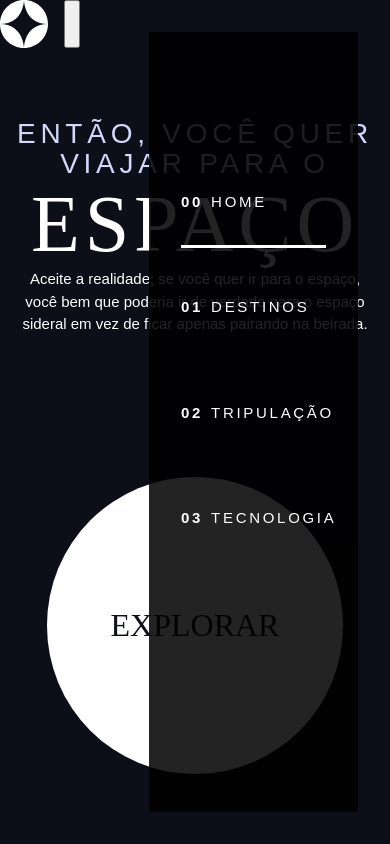
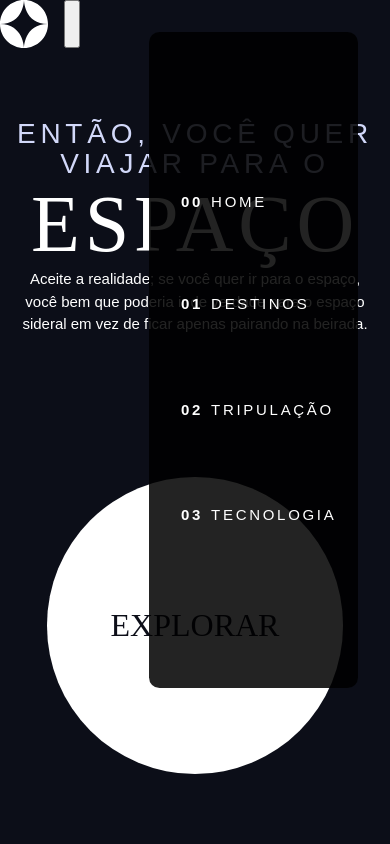
Before and after one commit to call-meRafael/space-travel, a website built with Vite: page space-travel-website/index.html in a window 390 px wide. Built offline with nearby package versions, Linux system fonts and the light colour scheme; files whose address does not match are found by name; a web font is replaced by a local one.

Commit message:
<space-travel> ajusta o border-radius do menu lateral;

```diff
--- a/space-travel-website/src/styles/components/navigation-bar.css
+++ b/space-travel-website/src/styles/components/navigation-bar.css
@@ -24,7 +24,13 @@
         padding: min(20rem, 15vh) 2rem;
         margin: 2rem;
         flex-direction: column;
+        min-height: fit-content;
+        border-radius: .7em;
         background: rgba(0, 0, 0, 0.863);
+    }
+
+    .primary-navigation.underline-indicators > .active {
+        border: 0;
     }
 }
 
```
